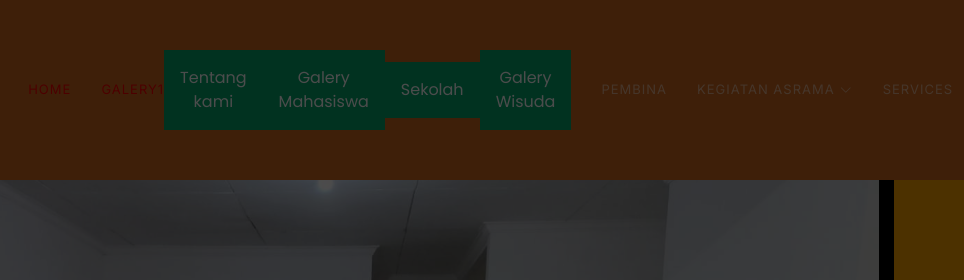
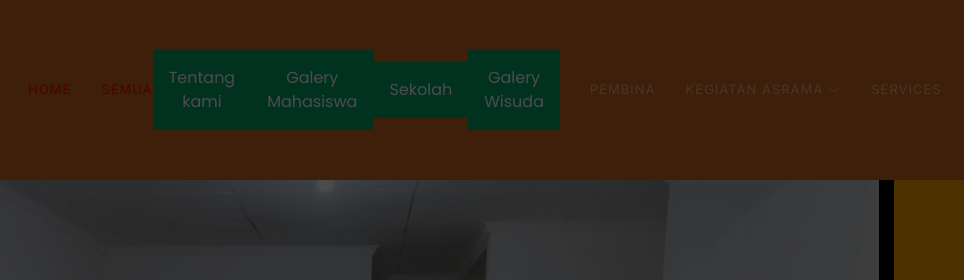
Before and after one commit to homindek/profolio, a plain HTML site: page index.html in a window 1280 px wide. Shown: the top 280 px of the page, 316-1280 px from the left. Drawn offline with nearby package versions, Linux system fonts and the light colour scheme.

Commit message:
Update index.html

```diff
--- a/index.html
+++ b/index.html
@@ -35,21 +35,13 @@
   <!-- ======= Header ======= -->
   <header id="header" class="header d-flex align-items-center fixed-top">
     <div class="container-fluid d-flex align-items-center justify-content-between">
-
        <img src="assets/img/icon/icon2.jpg" height="120px" alt="logo">
-
 <h2>Dokumentasi</h2>
-
       </a>
-
       <nav id="navbar" class="navbar">
         <ul>
-
-
           <li><a href="index.html" class="active">Home</a></li>
-           <li><a href="alumni1.html" class="active">Galery1</a></li>
-
-
+           <li><a href="alumni1.html" class="active">semua</a></li>
 <style>
 .dropbtn {
   background-color: #04AA6D;
```
